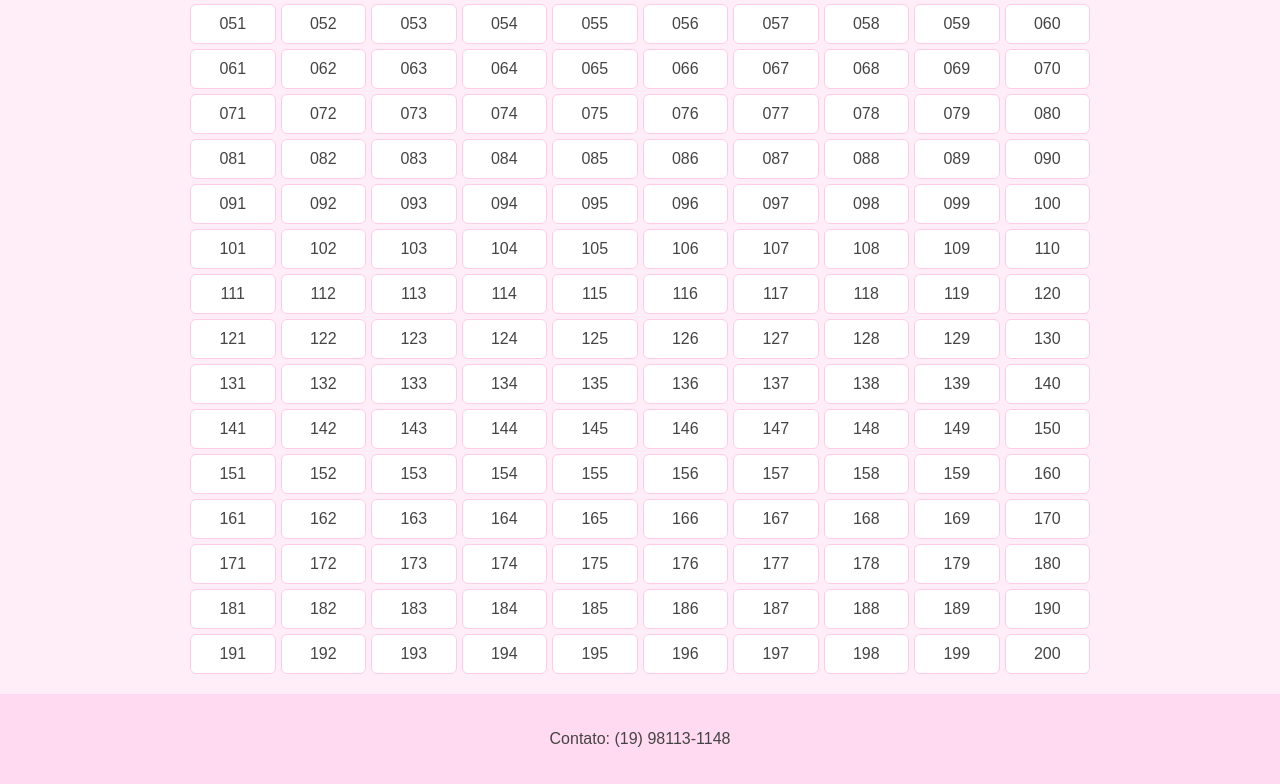
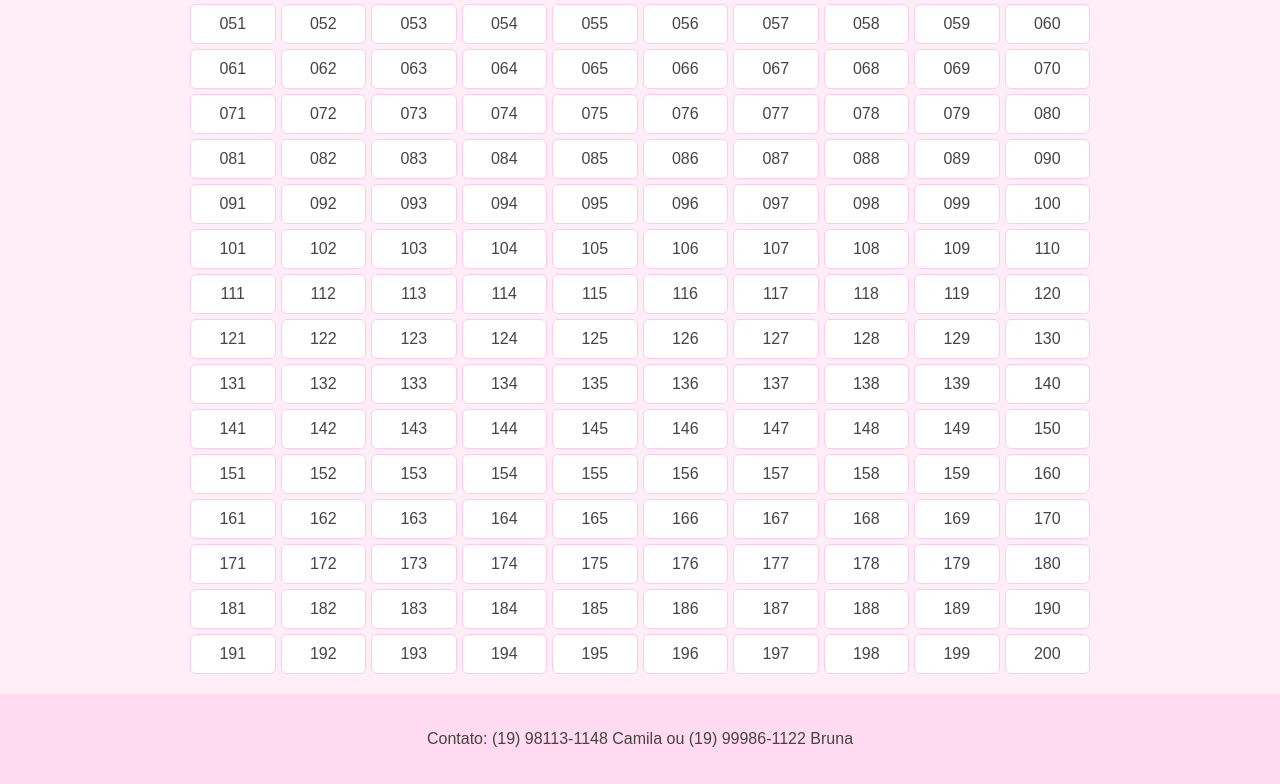
Before and after one commit to oimendes/rifa-site, a plain HTML site: page index.html in a window 1280 px wide. Shown: the part 2092-2876 px from the top of the page. Drawn offline with Linux system fonts and the light colour scheme; no server answers.

Commit message:
Update index.html

```diff
--- a/index.html
+++ b/index.html
@@ -65,7 +65,7 @@
     </main>
 
     <footer>
-        <p>Contato: (19) 98113-1148</p>
+        <p>Contato: (19) 98113-1148 Camila ou (19) 99986-1122 Bruna</p>
     </footer>
 
     <script src="script.js"></script>
```
